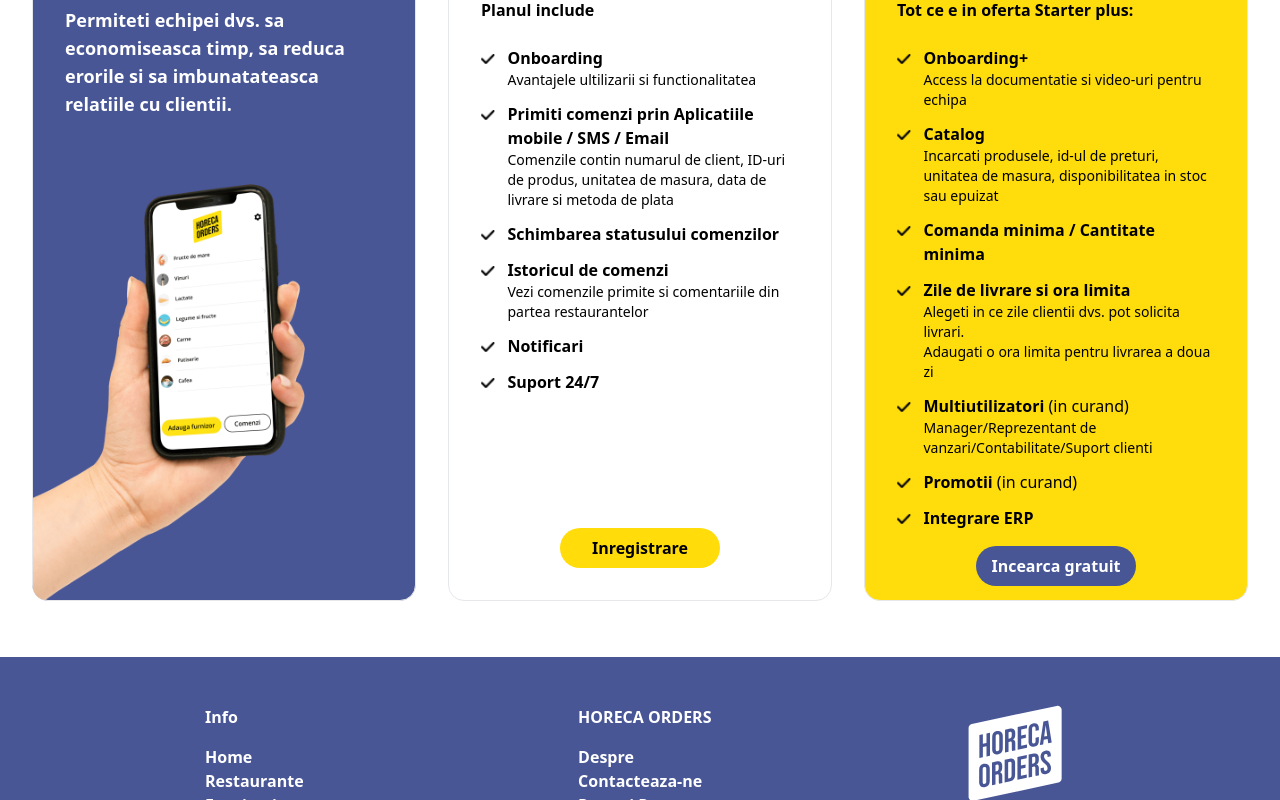
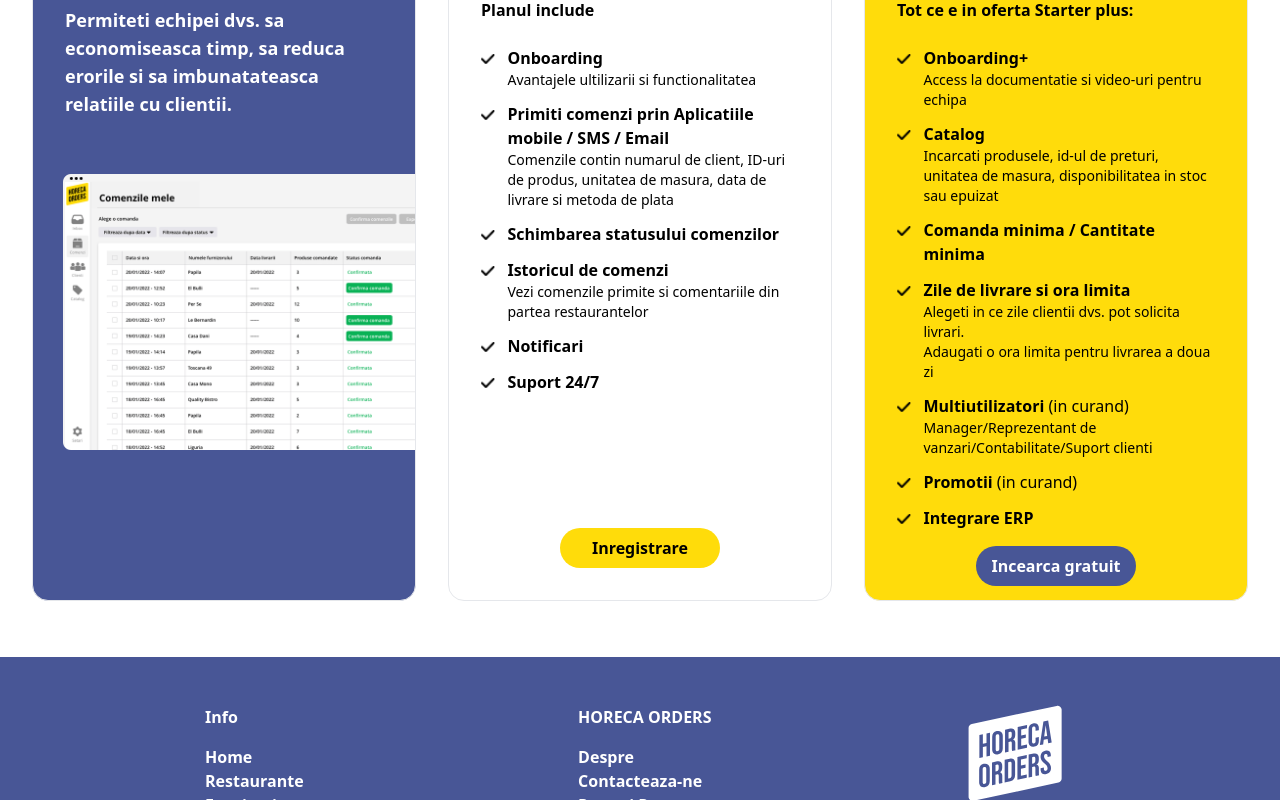
Before and after one commit to tiberiuc/tho-website, a React (Create React App) app: page /preturi-furnizori in a window 1280 px wide. Shown: the part 684-1484 px from the top of the page. Built offline with nearby package versions, Linux system fonts and the light colour scheme.

Commit message:
pricing furnizori

```diff
--- a/src/Components/PricingFurnizori/index.jsx
+++ b/src/Components/PricingFurnizori/index.jsx
@@ -115,15 +115,15 @@ function PricingFurnizori() {
             <picture>
               <source
                 media="(max-width: 799px)"
-                srcSet="images/pricing-hand@3x.png"
+                srcSet="images/comenzi@3x.png"
               />
               <source
                 media="(min-width: 800px)"
-                srcSet="images/pricing-hand@2x.png"
+                srcSet="images/comenzi@2x.png"
               />
               <img
-                className="absolute bottom-0 left-0 object-cover lg:max-h-104 max-h-112"
-                src="images/pricing-hand.png"
+                className="absolute right-0 pl-8 lg:pl-0 w-85 mt-14 object-cover"
+                src="images/comenzi.png"
                 alt=""
               />
             </picture>
```
